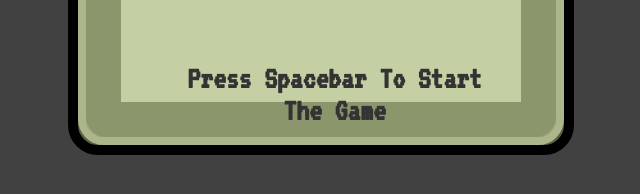
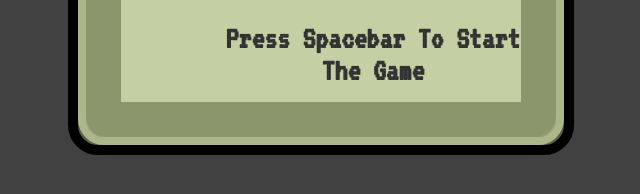
Before and after one commit to rishabhkhetan/snake-game-js, a plain HTML site: page index.html in a window 1280 px wide. Shown: the part 528-722 px from the top of the page, without its empty margins (319-959 px from the left). Drawn offline with Linux system fonts and the light colour scheme.

Commit message:
change styles

```diff
--- a/style.css
+++ b/style.css
@@ -38,8 +38,8 @@ body, .snake {
 
 #instruction-text{
     position:absolute;
-    left: 37%;
-    top:70%;
+    left: 40%;
+    top:65%;
     color:#333;
     width: 300px;
     text-align: center;
```
